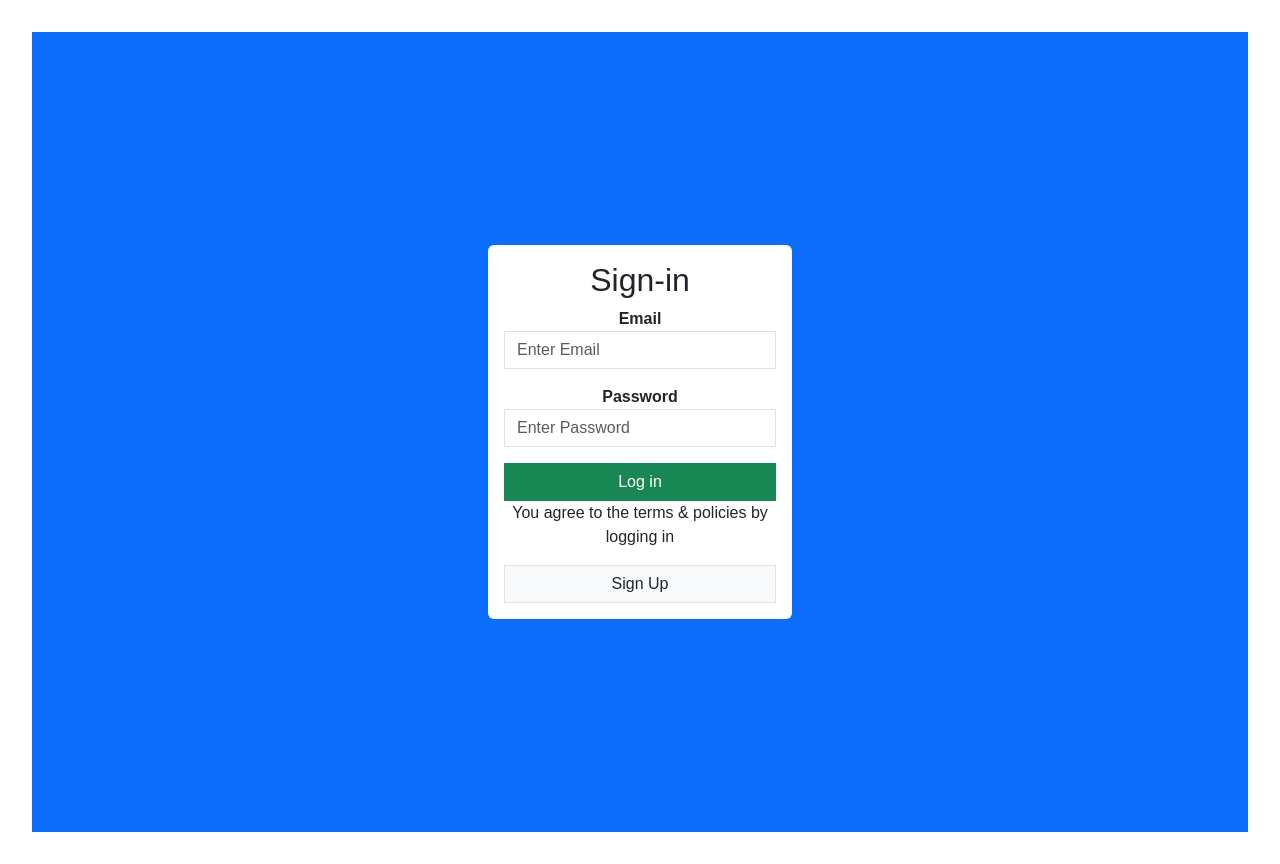
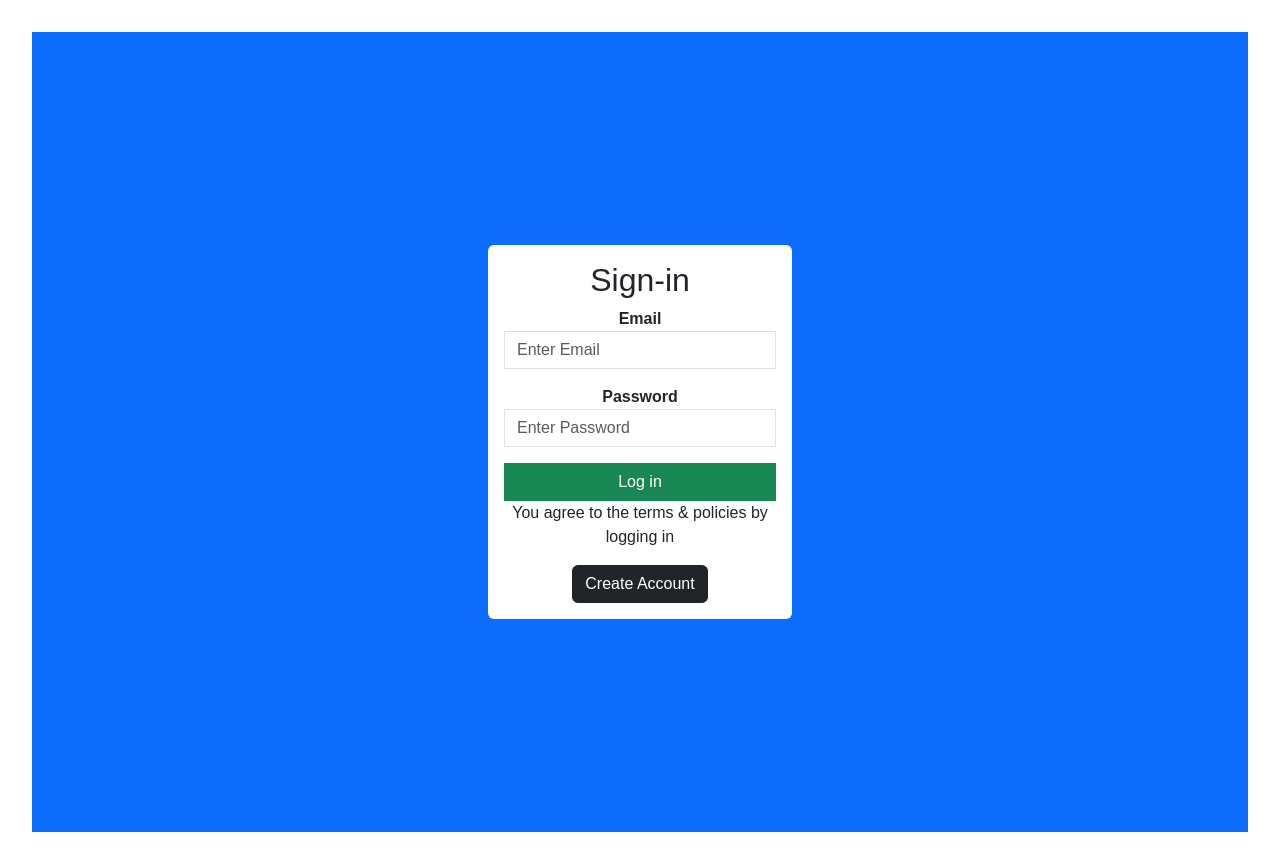
Before and after one commit to robins133/NewMovieMern, a React (Vite) app in the folder client/: page /login in a window 1280 px wide. Built offline with nearby package versions, Linux system fonts and the light colour scheme.

Commit message:
update to creation/login pages

```diff
--- a/client/src/UserCreation.jsx
+++ b/client/src/UserCreation.jsx
@@ -47,7 +47,7 @@ function UserCreation() {
                     </div>
                     <button type="submit" className="btn btn-success w-100 rounded-0">Register</button>
                     <p>already have account?!!?</p>
-                    <button className="btn btn-default border w-100 bg-light rounded-0 text-decoration-none">Login</button>
+                    <Link to={`/login/`} className='btn btn-dark'>Login</Link>
                 </form>
             </div>
         </div>
--- a/client/src/UserLogin.jsx
+++ b/client/src/UserLogin.jsx
@@ -10,7 +10,7 @@ function UserLogin() {
 
     const handleSubmit = (e) => {
         e.preventDefault();
-        axios.post("http://localhost:3001/login", {name, email, password})
+        axios.post("http://localhost:3001/login", {email, password})
         .then(result => {
             console.log(result)
             navigate('/')
@@ -39,7 +39,7 @@ function UserLogin() {
                     </div>
                     <button type="submit" className="btn btn-success w-100 rounded-0">Log in</button>
                     <p>You agree to the terms & policies by logging in</p>
-                    <button className="btn btn-default border w-100 bg-light rounded-0 text-decoration-none">Sign Up</button>
+                    <Link to={`/register/`} className='btn btn-dark'>Create Account</Link>
                 </form>
             </div>
         </div>
```
